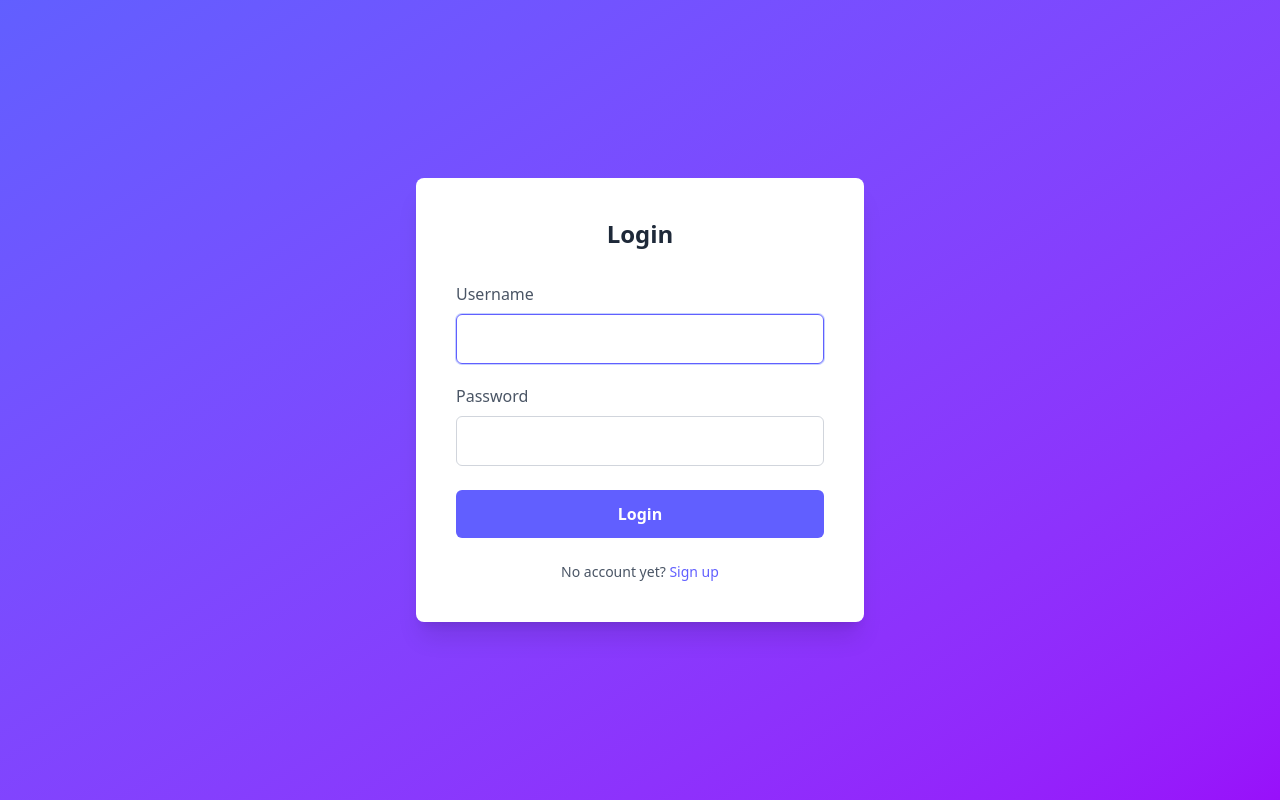
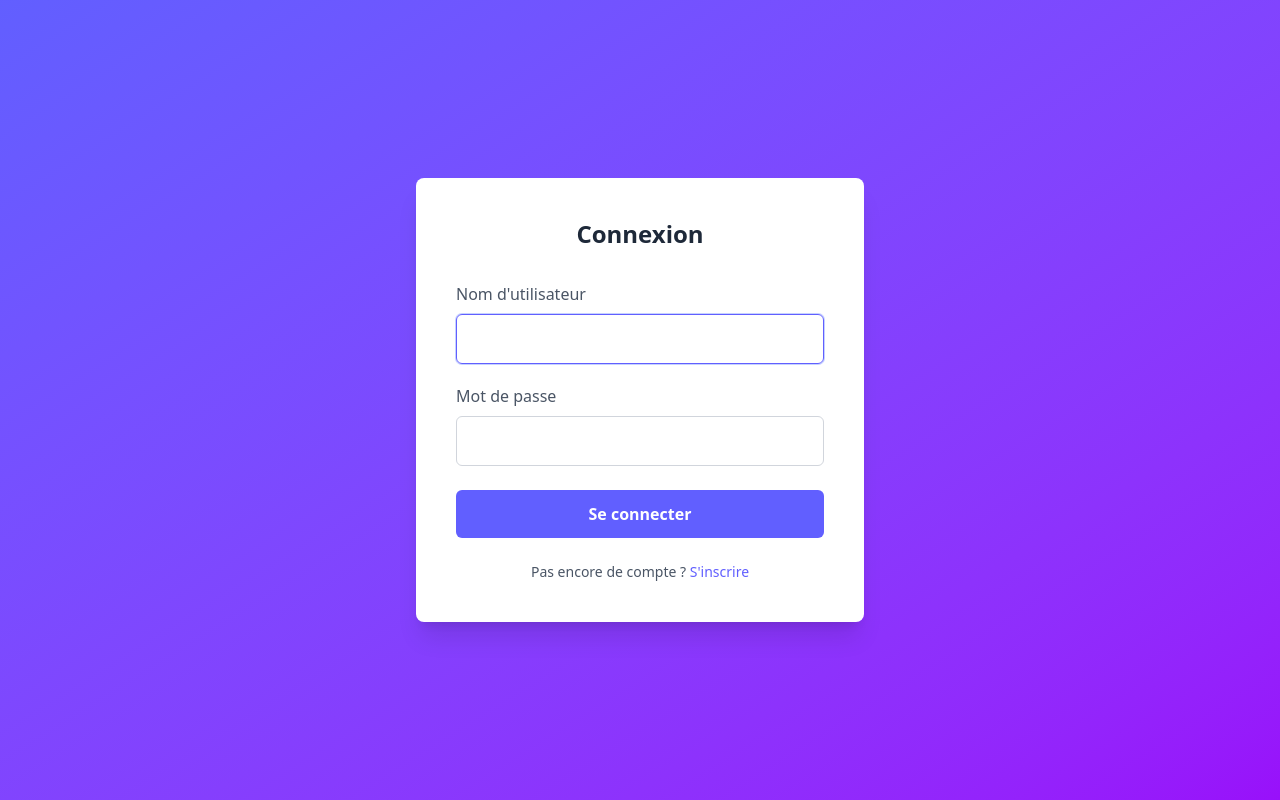
Before and after one commit to Klodd/abaque-fabrication-distribuee, a Django app: page /login/ in a window 1280 px wide. Run offline with Django 5.2, Linux system fonts and the light colour scheme; style sheets or scripts are compiled from the project's sources.

Commit message:
Translate strings to French

```diff
--- a/abaque/forms.py
+++ b/abaque/forms.py
@@ -19,7 +19,6 @@ class RegistrationForm(UserCreationForm):
             "150 caractères maximum. Lettres, chiffres et @/./+/-/_ uniquement."
         )
         self.fields["password1"].label = "Mot de passe"
-        self.fields["password1"].help_text = None
         self.fields["password2"].label = "Confirmation du mot de passe"
         self.fields["password2"].help_text = "Saisissez le même mot de passe que ci-dessus, pour vérification."
         for field in self.fields.values():
--- a/abaque/tests.py
+++ b/abaque/tests.py
@@ -204,7 +204,7 @@ class PendingApprovalTests(TestCase):
     def test_index_shows_pending_approval(self):
         response = self.client.get(reverse("abaque:index"))
         self.assertEqual(response.status_code, 403)
-        self.assertContains(response, "pending approval", status_code=403)
+        self.assertContains(response, "en attente de validation", status_code=403)
 
     def test_api_configurations_blocked_until_approved(self):
         response = self.client.get(reverse("abaque:api_configurations"))
--- a/abaque/views.py
+++ b/abaque/views.py
@@ -202,7 +202,7 @@ def login_view(request):
             login(request, user)
             return redirect("abaque:index")
         else:
-            return render(request, "auth/login.html", {"error": "Invalid credentials"})
+            return render(request, "auth/login.html", {"error": "Identifiants invalides"})
 
     return render(request, "auth/login.html")
 
--- a/project/settings.py
+++ b/project/settings.py
@@ -14,6 +14,8 @@ else:
     ALLOWED_HOSTS = []
 
 LOGIN_URL = "/login/"
+
+LANGUAGE_CODE = "fr"
 
 DEFAULT_AUTO_FIELD = "django.db.models.AutoField"
 
--- a/templates/auth/login.html
+++ b/templates/auth/login.html
@@ -1,22 +1,22 @@
 {% extends "base_auth.html" %}
 
-{% block title %}Login - Abaque Fabrication{% endblock %}
+{% block title %}Connexion - Abaque Fabrication{% endblock %}
 
 {% block content %}
-    <h1 class="text-2xl font-bold text-center mb-8 text-gray-800">Login</h1>
+    <h1 class="text-2xl font-bold text-center mb-8 text-gray-800">Connexion</h1>
     <form method="post">
         {% csrf_token %}
         <div class="mb-5">
-            <label for="username" class="block mb-2 text-gray-600 font-medium">Username</label>
+            <label for="username" class="block mb-2 text-gray-600 font-medium">Nom d'utilisateur</label>
             <input type="text" id="username" name="username" required autofocus class="w-full p-3 border border-gray-300 rounded-md focus:outline-none focus:border-indigo-500 focus:ring-1 focus:ring-indigo-200">
         </div>
         <div class="mb-6">
-            <label for="password" class="block mb-2 text-gray-600 font-medium">Password</label>
+            <label for="password" class="block mb-2 text-gray-600 font-medium">Mot de passe</label>
             <input type="password" id="password" name="password" required class="w-full p-3 border border-gray-300 rounded-md focus:outline-none focus:border-indigo-500 focus:ring-1 focus:ring-indigo-200">
         </div>
-        <button type="submit" class="w-full p-3 bg-indigo-500 text-white font-semibold rounded-md hover:bg-purple-600 transition-colors">Login</button>
+        <button type="submit" class="w-full p-3 bg-indigo-500 text-white font-semibold rounded-md hover:bg-purple-600 transition-colors">Se connecter</button>
     </form>
     <p class="mt-6 text-center text-sm text-gray-600">
-        No account yet? <a href="{% url 'register' %}" class="text-indigo-500 font-medium hover:underline">Sign up</a>
+        Pas encore de compte ? <a href="{% url 'register' %}" class="text-indigo-500 font-medium hover:underline">S'inscrire</a>
     </p>
 {% endblock %}
--- a/templates/base_auth.html
+++ b/templates/base_auth.html
@@ -1,6 +1,6 @@
 {% load static %}
 <!DOCTYPE html>
-<html lang="en">
+<html lang="fr">
 <head>
     <meta charset="UTF-8">
     <meta name="viewport" content="width=device-width, initial-scale=1.0">
```
Also changed, not shown: templates/auth/pending_approval.html (+4 -4 lines), templates/auth/register.html (+4 -4 lines).
